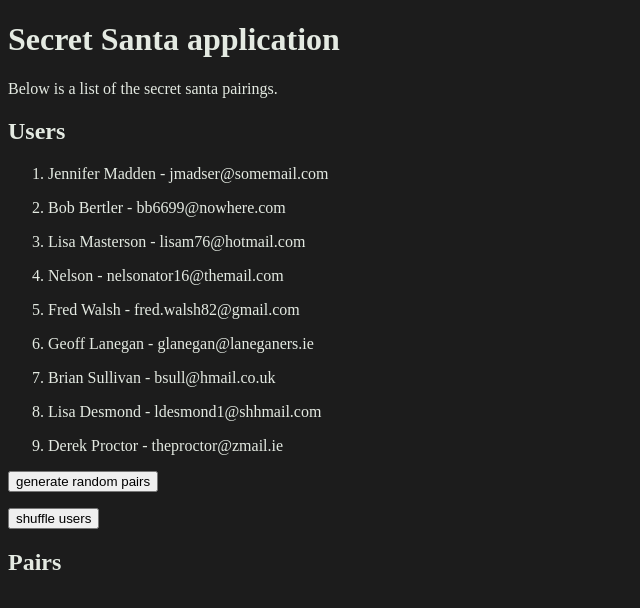
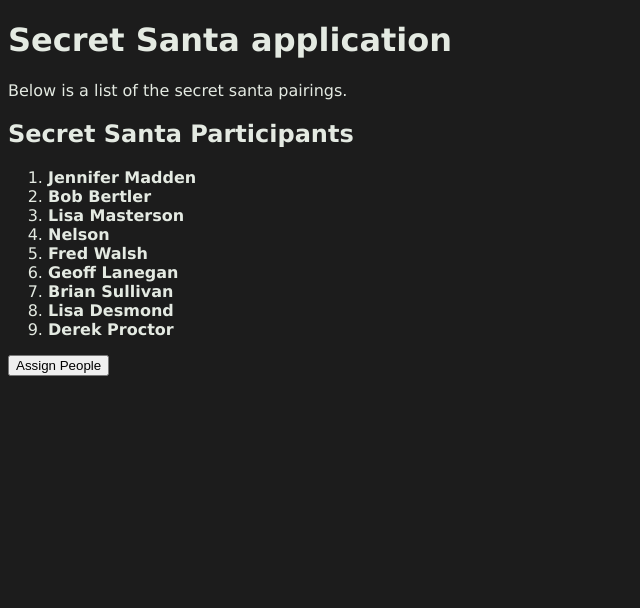
Before and after one commit to codeepic/secret-santa, an Angular app: page / in a window 1280 px wide. Shown: the top 608 px of the page, without its empty margins (0-640 px from the left). Built offline with nearby package versions, Linux system fonts and the light colour scheme.

Commit message:
feat: change logic

```diff
--- a/instructions/index.html
+++ b/instructions/index.html
@@ -7,7 +7,6 @@
   <body>
     <h1>Secret Santa application</h1>
     <p>Below is a list of the secret santa pairings.</p>
-    <div>
       <!-- Generated Secret Santa assignments should go here -->
     </div>
   </body>
--- a/src/app/app.component.ts
+++ b/src/app/app.component.ts
@@ -1,6 +1,6 @@
 import {Component, OnInit} from '@angular/core';
 import {UsersService} from "./users-service/users.service";
-import {IUser, IUsers} from "./models/users.model";
+import {IParticipant, IUser, IUsers} from "./models/users.model";
 
 @Component({
   selector: 'app-root',
@@ -10,24 +10,29 @@ import {IUser, IUsers} from "./models/users.model";
           <p>Below is a list of the secret santa pairings.</p>
 
 
-          <h2>Users</h2>
+          <h2>Secret Santa Participants</h2>
           <ol>
-            <li *ngFor="let user of users">
-               <xg-user [user]="user"></xg-user>
-            </li>
-          </ol>
-
-          <p><button (click)="generatePairs()">generate random pairs</button></p>
-          <p><button (click)="shuffleArray()">shuffle users</button></p>
-
-          <h2>Pairs</h2>
-          <ol>
-              <li *ngFor="let pair of pairs">
-                  <p><xg-user [user]="pair.first"></xg-user></p>
-                  <p><xg-user [user]="pair.second"></xg-user></p>
+              <li *ngFor="let user of users">
+                  <user [user]="user"></user>
               </li>
           </ol>
 
+          <p>
+              <button (click)="assignPeople()">Assign People</button>
+          </p>
+
+          <section *ngIf="participants?.length > 0">
+              <h2>Secret Santa Pairings</h2>
+              <ul>
+                  <li *ngFor="let participant of participants">
+                      <p>
+                          <user [user]="participant"></user>
+                          has been assigned
+                          <user [user]="getUserByGuid(participant.assignedGuid)"></user>
+                      </p>
+                  </li>
+              </ul>
+          </section>
 
       </div>
   `,
@@ -35,7 +40,7 @@ import {IUser, IUsers} from "./models/users.model";
 })
 export class AppComponent implements OnInit{
     users: IUser[];
-    pairs: {first: IUser, second: IUser}[];
+    participants: IParticipant[];
 
     constructor(private usersService: UsersService){}
 
@@ -47,41 +52,51 @@ export class AppComponent implements OnInit{
         this.usersService.getJSON()
             .subscribe((data: IUsers) => {
                 this.users = data.users;
-                console.error('%c users fetched ', 'background: green; color: white', this.users)
             }, error => {
                 console.error('%c something went wrong ', 'background: red; color: white', error)
             })
     }
 
-    generatePairs(){
-        this.pairs = [];
-        const numOfPairs = Math.floor(this.users.length / 2);
+    assignPeople(){
+        const shuffledUsers = this.shuffle(this.users),
+            len = shuffledUsers.length;
 
-        //wrong
-        for(let i = 0; i < numOfPairs; i++){
-            const pair = {
-                first: this.users[i],
-                second: this.users[i + numOfPairs]
+        this.participants = [];
+
+        for(let i = 0; i < len; i++){
+            const assignedUser = {
+                ...shuffledUsers[i],
+                assignedGuid: shuffledUsers[(i+1) % len].guid
             };
 
-            this.pairs.push(pair);
-            console.log('PAIR:::: ', pair);
+            this.participants.push(assignedUser)
         }
-
-        console.log(numOfPairs, '  sss   ', this.pairs);
     }
 
-    shuffleArray(){
-        let length = this.users.length,
+    getUserByGuid(guid: string){
+        const len = this.users.length;
+
+        for(let i = 0; i < len; i++){
+            if(this.users[i].guid === guid){
+                return this.users[i];
+            }
+        }
+    }
+
+    shuffle(arrParam: any[]): any[]{
+        let arr = arrParam.slice(),
+            length = arr.length,
             temp,
             i;
 
         while(length){
             i = Math.floor(Math.random() * length--);
 
-            temp = this.users[length];
-            this.users[length] = this.users[i];
-            this.users[i] = temp;
+            temp = arr[length];
+            arr[length] = arr[i];
+            arr[i] = temp;
         }
+
+        return arr;
     }
 }
--- a/src/app/models/users.model.ts
+++ b/src/app/models/users.model.ts
@@ -11,3 +11,7 @@ export interface IUser{
     email: string,
     phone: string
 }
+
+export interface IParticipant extends IUser{
+    assignedGuid: string;
+}
--- a/src/app/user/user/user.component.scss
+++ b/src/app/user/user/user.component.scss
@@ -0,0 +1,4 @@
+em{
+  font-style: normal;
+  font-weight: bold;
+}
--- a/src/app/user/user/user.component.ts
+++ b/src/app/user/user/user.component.ts
@@ -1,21 +1,13 @@
 import {Component, Input, OnInit} from '@angular/core';
-import {IUser} from "../../models/users.model";
+import {IParticipant, IUser} from "../../models/users.model";
 
 @Component({
-  selector: 'xg-user',
+  selector: 'user',
   template: `
-      <p>
-          {{user.name.first}} {{user.name.last}} - {{user.email}}
-      </p>
+      <em>{{user.name.first}} {{user.name.last}}</em>
   `,
   styleUrls: ['./user.component.scss']
 })
-export class UserComponent implements OnInit {
-    @Input() user: IUser;
-
-    constructor() { }
-
-    ngOnInit() {
-    }
-
+export class UserComponent{
+    @Input() user: IUser | IParticipant;
 }
--- a/src/styles.scss
+++ b/src/styles.scss
@@ -1,9 +1,5 @@
-/* You can add global styles to this file, and also import other style files */
 body{
   background: #1c1c1c;
   color: #e4eae2;
-
-  //p{
-  //  color: pink;
-  //}
+  font-family: Verdana, Arial, san-serif;
 }
```
Also changed, not shown: .angular-cli.json.
